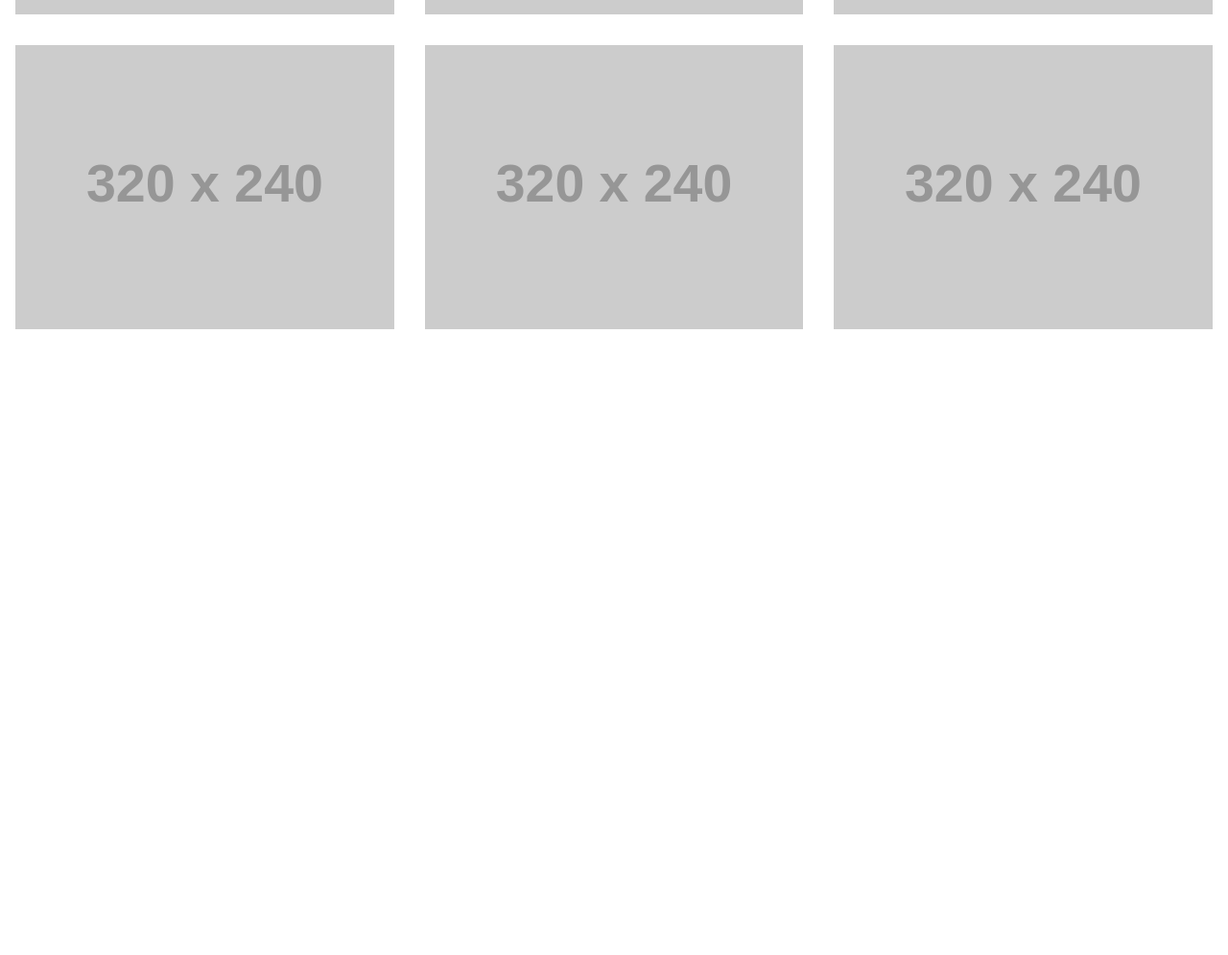
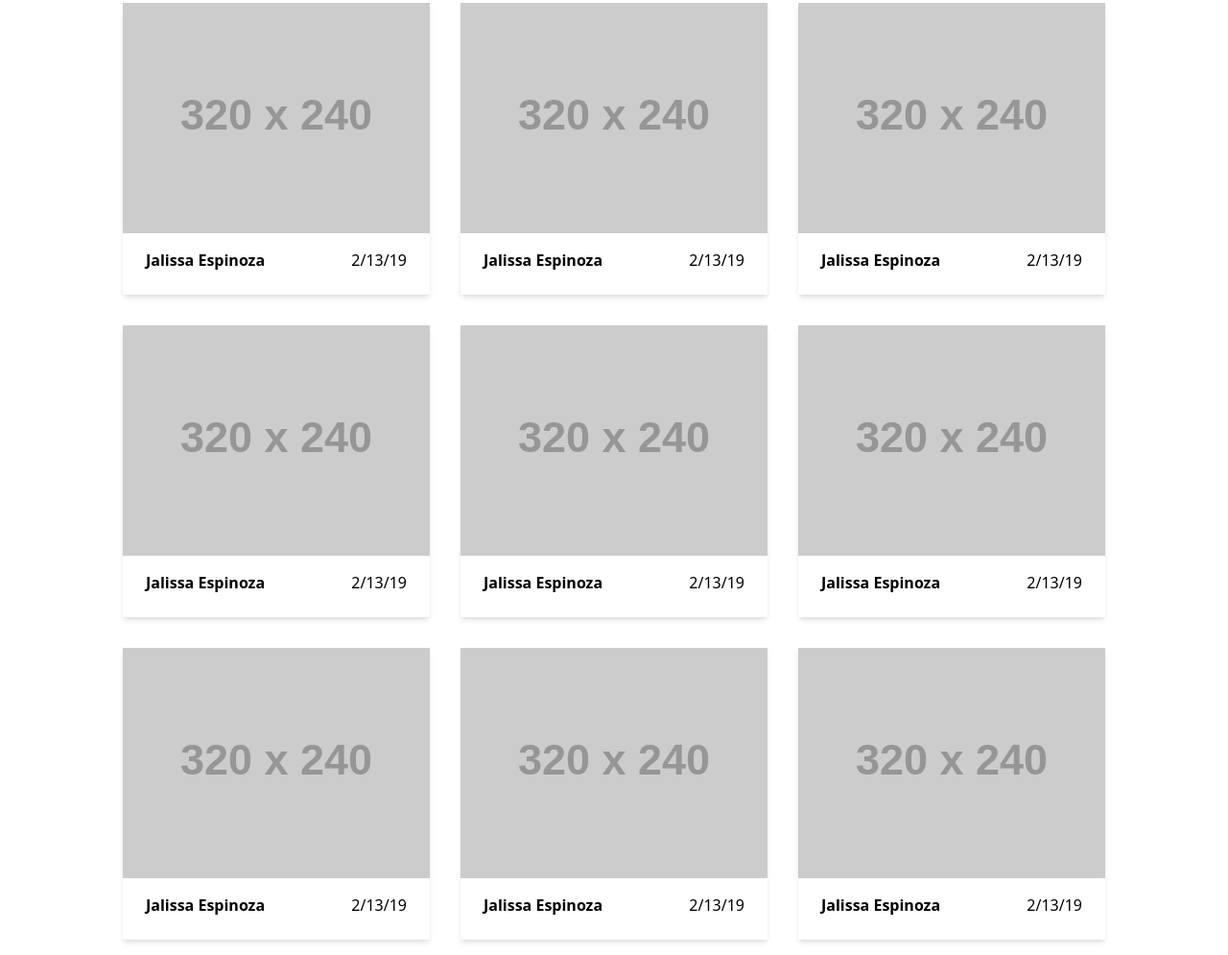
Before and after one commit to jalissa22/tailwind-exercise, a plain HTML site: page index.html in a window 1280 px wide. Shown: the part 699-1694 px from the top of the page at 96% size. Before the commit the page ends 1058 px from the top, so only its background shows below. Drawn offline with nearby package versions, Linux system fonts and the light colour scheme; placeholder pictures from the web are drawn by us.

Commit message:
Added main image/ fixed grid boxes/ added title cards

```diff
--- a/index.html
+++ b/index.html
@@ -38,88 +38,145 @@
 		</header>
 
 		<main class="container mx-auto px-4">
+			<img class="block img-fluid mx-auto" src="assets/images/pug.jpeg" alt="Pug snugged in a blanket">
+
+		<p class="font-bold leading-loose my-4 mx-auto max-w-md">Lorem ipsum dolor sit amet, consectetur adipisicing elit. Nostrum ut dolorum, obcaecati eveniet ea libero impedit reiciendis voluptatem ipsam architecto mollitia culpa voluptatibus! Porro dolor, eos alias quia iusto expedita!</p>
 
 		<!-- Image Grid -->
 
-		<div class="flex flex-wrap -mx-4 ">
+		<div class="flex flex-wrap justify-center -mx-4">
 
 			<!--Grid Cell-->
 
-			 	<div class="w-full md:w-1/2 lg:w-1/3 py-4 px-4">
+			 	<div class="w-full md:w-1/2 lg:w-1/4 mx-4 my-4 shadow-md">
 			 		<div>
 			 			<img alt="Placeholder image" class="block h-auto w-full" src="https://via.placeholder.com/320x240">
+			 		</div>
+			 	<div class="flex justify-between px-6 py-4">
+					<div class="font-bold mb-2">Jalissa Espinoza</div>
+						<p class="text-grey-darker text-base">
+			      		2/13/19
+						</p>
 				</div>
 				</div>
 			<!--Grid Cell End-->
 
 					<!--Grid Cell-->
 
-			 	<div class="w-full md:w-1/2 lg:w-1/3 py-4 px-4">
+			 	<div class="w-full md:w-1/2 lg:w-1/4 mx-4 my-4 shadow-md">
 			 		<div>
 			 			<img alt="Placeholder image" class="block h-auto w-full" src="https://via.placeholder.com/320x240">
+			 		</div>
+			 	<div class="flex justify-between px-6 py-4">
+					<div class="font-bold mb-2">Jalissa Espinoza</div>
+						<p class="text-grey-darker text-base">
+			      		2/13/19
+						</p>
 				</div>
 			 	</div>
 			<!--Grid Cell End-->
 
 					<!--Grid Cell-->
 
-			 	<div class="w-full md:w-1/2 lg:w-1/3 py-4 px-4">
+			 	<div class="w-full md:w-1/2 lg:w-1/4 mx-4 my-4 shadow-md">
 			 		<div>
 			 			<img alt="Placeholder image" class="block h-auto w-full" src="https://via.placeholder.com/320x240">
+			 		</div>
+			 	<div class="flex justify-between px-6 py-4">
+					<div class="font-bold mb-2">Jalissa Espinoza</div>
+						<p class="text-grey-darker text-base">
+			      		2/13/19
+						</p>
 				</div>
 			 	</div>
 			<!--Grid Cell End-->
 
 					<!--Grid Cell-->
 
-			 	<div class="w-full md:w-1/2 lg:w-1/3 py-4 px-4">
+			 	<div class="w-full md:w-1/2 lg:w-1/4 mx-4 my-4 shadow-md">
 			 		<div>
 			 			<img alt="Placeholder image" class="block h-auto w-full" src="https://via.placeholder.com/320x240">
+			 		</div>
+			 	<div class="flex justify-between px-6 py-4">
+					<div class="font-bold mb-2">Jalissa Espinoza</div>
+						<p class="text-grey-darker text-base">
+			      		2/13/19
+						</p>
 				</div>
 			 	</div>
 			<!--Grid Cell End-->
 
 					<!--Grid Cell-->
 
-			 	<div class="w-full md:w-1/2 lg:w-1/3 py-4 px-4">
+			 	<div class="w-full md:w-1/2 lg:w-1/4 mx-4 my-4 shadow-md">
 			 		<div>
 			 			<img alt="Placeholder image" class="block h-auto w-full" src="https://via.placeholder.com/320x240">
+			 		</div>
+			 	<div class="flex justify-between px-6 py-4">
+					<div class="font-bold mb-2">Jalissa Espinoza</div>
+						<p class="text-grey-darker text-base">
+			      		2/13/19
+						</p>
 				</div>
 			 	</div>
 			<!--Grid Cell End-->
 
 					<!--Grid Cell-->
 
-			 	<div class="w-full md:w-1/2 lg:w-1/3 py-4 px-4">
+			 	<div class="w-full md:w-1/2 lg:w-1/4 mx-4 my-4 shadow-md">
 			 		<div>
 			 			<img alt="Placeholder image" class="block h-auto w-full" src="https://via.placeholder.com/320x240">
+			 		</div>
+			 	<div class="flex justify-between px-6 py-4">
+					<div class="font-bold mb-2">Jalissa Espinoza</div>
+						<p class="text-grey-darker text-base">
+			      		2/13/19
+						</p>
 				</div>
 			 	</div>
 			<!--Grid Cell End-->
 
 					<!--Grid Cell-->
 
-			 	<div class="w-full md:w-1/2 lg:w-1/3 py-4 px-4">
+			 	<div class="w-full md:w-1/2 lg:w-1/4 mx-4 my-4 shadow-md">
 			 		<div>
 			 			<img alt="Placeholder image" class="block h-auto w-full" src="https://via.placeholder.com/320x240">
+			 		</div>
+			 	<div class="flex justify-between px-6 py-4">
+					<div class="font-bold mb-2">Jalissa Espinoza</div>
+						<p class="text-grey-darker text-base">
+			      		2/13/19
+						</p>
 				</div>
 			 	</div>
 			<!--Grid Cell End-->
 
 					<!--Grid Cell-->
 
-			 	<div class="w-full md:w-1/2 lg:w-1/3 py-4 px-4">
+			 	<div class="w-full md:w-1/2 lg:w-1/4 mx-4 my-4 shadow-md">
 			 		<div>
 			 			<img alt="Placeholder image" class="block h-auto w-full" src="https://via.placeholder.com/320x240">
+			 		</div>
+			 	<div class="flex justify-between px-6 py-4">
+					<div class="font-bold mb-2">Jalissa Espinoza</div>
+						<p class="text-grey-darker text-base">
+			      		2/13/19
+						</p>
 				</div>
 			 	</div>
 			<!--Grid Cell End-->
 
 					<!--Grid Cell-->
 
-			 	<div class="w-full md:w-1/2 lg:w-1/3 py-4 px-4">
+			 	<div class="w-full md:w-1/2 lg:w-1/4 mx-4 my-4 shadow-md">
 			 		<div>
 			 			<img alt="Placeholder image" class="block h-auto w-full" src="https://via.placeholder.com/320x240">
+			 		</div>
+			 	<div class="flex justify-between px-6 py-4">
+					<div class="font-bold mb-2">Jalissa Espinoza</div>
+						<p class="text-grey-darker text-base">
+			      		2/13/19
+						</p>
 				</div>
 			 	</div>
 			<!--Grid Cell End-->
```
Also changed, not shown: assets/images/pug.jpeg (added). Lines whose indentation alone changed are shown as unchanged.
